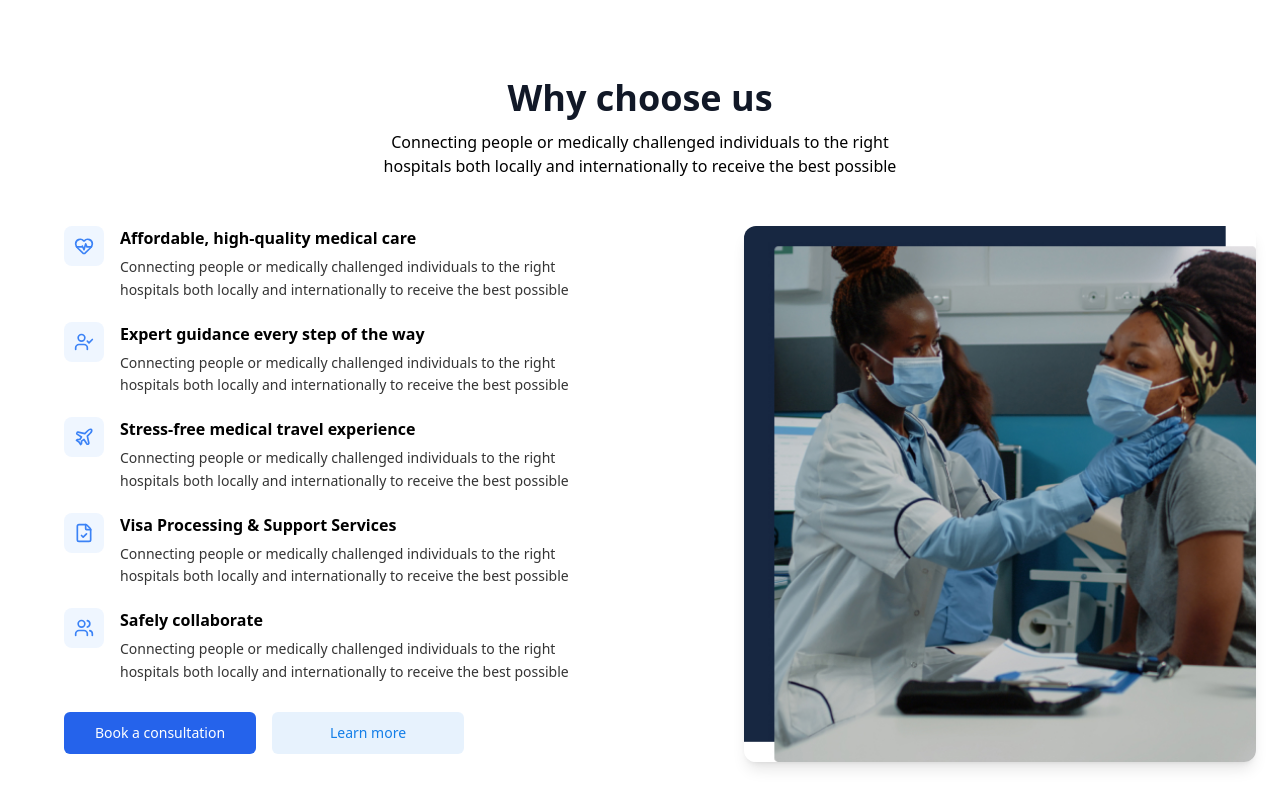
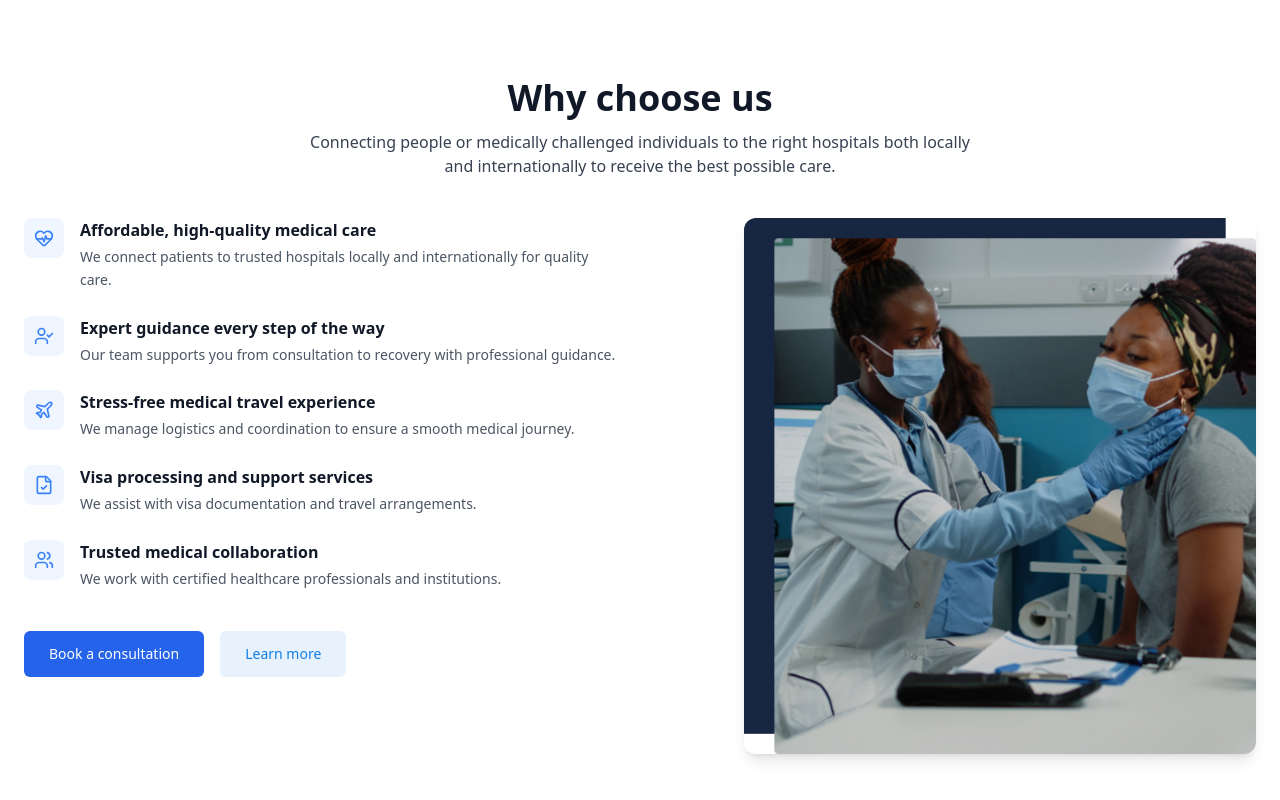
Before and after one commit to Binmuhammad001/healing-ways, a React (Vite) app: page / in a window 1280 px wide. Shown: the part 4300-5100 px from the top of the page. Built offline with nearby package versions, Linux system fonts and the light colour scheme.

Commit message:
Update section6.jsx

```diff
--- a/src/components/home/section6.jsx
+++ b/src/components/home/section6.jsx
@@ -1,90 +1,94 @@
-import React from 'react';
+import React from "react";
 import { HeartPulse, UserCheck, Plane, FileCheck, Users } from "lucide-react";
-import HeroMajor from '../../assets/major.jpg'
+import HeroMajor from "../../assets/major.jpg";
 
 export default function Section6() {
   return (
-    <section className="bg-white py-20">
-      <div className="container mx-auto px-6 max-w-7xl">
+    <section className="bg-white py-16 md:py-20 overflow-x-hidden">
+      <div className="max-w-7xl mx-auto px-4 sm:px-6">
+
         {/* Header */}
-        <div className="text-center mb-4">
-          <h2 className="text-4xl font-bold text-gray-900 mb-3">Why choose us</h2>
-          <p className="text-black text-base max-w-2xl mx-auto">
-            Connecting people or medically challenged individuals to the right<br/>hospitals both locally and internationally to receive the best possible
+        <div className="text-center mb-10">
+          <h2 className="text-2xl sm:text-3xl md:text-4xl font-bold text-gray-900 mb-3">
+            Why choose us
+          </h2>
+          <p className="text-gray-700 text-sm sm:text-base max-w-2xl mx-auto">
+            Connecting people or medically challenged individuals to the right
+            hospitals both locally and internationally to receive the best
+            possible care.
           </p>
         </div>
 
         {/* Content Grid */}
-        <div className="grid md:grid-cols-2 gap-4 items-start mt-12">
-          {/* Left side: features */}
-          <div className="space-y-5 pl-10">
-            <div className="flex items-start gap-4">
-              <div className="bg-blue-50 p-2.5 rounded-lg flex-shrink-0">
-                <HeartPulse className="text-blue-500 w-5 h-5" />
+        <div className="grid grid-cols-1 md:grid-cols-2 gap-10 items-start">
+
+          {/* Left: Features */}
+          <div className="space-y-6">
+            {[
+              {
+                icon: HeartPulse,
+                title: "Affordable, high-quality medical care",
+                text:
+                  "We connect patients to trusted hospitals locally and internationally for quality care."
+              },
+              {
+                icon: UserCheck,
+                title: "Expert guidance every step of the way",
+                text:
+                  "Our team supports you from consultation to recovery with professional guidance."
+              },
+              {
+                icon: Plane,
+                title: "Stress-free medical travel experience",
+                text:
+                  "We manage logistics and coordination to ensure a smooth medical journey."
+              },
+              {
+                icon: FileCheck,
+                title: "Visa processing and support services",
+                text:
+                  "We assist with visa documentation and travel arrangements."
+              },
+              {
+                icon: Users,
+                title: "Trusted medical collaboration",
+                text:
+                  "We work with certified healthcare professionals and institutions."
+              }
+            ].map(({ icon: Icon, title, text }, index) => (
+              <div key={index} className="flex items-start gap-4">
+                <div className="bg-blue-50 p-2.5 rounded-lg flex-shrink-0">
+                  <Icon className="text-blue-500 w-5 h-5" />
+                </div>
+                <div>
+                  <h3 className="font-semibold text-gray-900 mb-1 text-sm sm:text-base">
+                    {title}
+                  </h3>
+                  <p className="text-gray-600 text-sm leading-relaxed">
+                    {text}
+                  </p>
+                </div>
               </div>
-              <div>
-                <h3 className="font-semibold text-[#010101] mb-1.5 text-base">Affordable, high-quality medical care</h3>
-                <p className="text-[#010101CC] text-sm leading-relaxed">Connecting people or medically challenged individuals to the right<br/> hospitals both locally and internationally to receive the best possible</p>
-              </div>
+            ))}
+
+            {/* Buttons */}
+            <div className="flex flex-col sm:flex-row gap-4 pt-4">
+              <button className="w-full sm:w-auto bg-blue-600 hover:bg-blue-700 text-white px-6 py-3 rounded-md font-medium text-sm transition-colors">
+                Book a consultation
+              </button>
+              <button className="w-full sm:w-auto bg-[#137EE81A] hover:bg-blue-100 text-[#137EE8] px-6 py-3 rounded-md font-medium text-sm transition-colors">
+                Learn more
+              </button>
             </div>
-
-            <div className="flex items-start gap-4">
-              <div className="bg-blue-50 p-2.5 rounded-lg flex-shrink-0">
-                <UserCheck className="text-blue-500 w-5 h-5" />
-              </div>
-              <div>
-                <h3 className="font-semibold text-[#010101] mb-1.5 text-base">Expert guidance every step of the way</h3>
-                <p className="text-[#010101CC] text-sm leading-relaxed">Connecting people or medically challenged individuals to the right<br/> hospitals both locally and internationally to receive the best possible</p>
-              </div>
-            </div>
-
-            <div className="flex items-start gap-4">
-              <div className="bg-blue-50 p-2.5 rounded-lg flex-shrink-0">
-                <Plane className="text-blue-500 w-5 h-5" />
-              </div>
-              <div>
-                <h3 className="font-semibold text-[#010101] mb-1.5 text-base">Stress-free medical travel experience</h3>
-                <p className="text-[#010101CC] text-sm leading-relaxed">Connecting people or medically challenged individuals to the right<br/> hospitals both locally and internationally to receive the best possible</p>
-              </div>
-            </div>
-
-            <div className="flex items-start gap-4">
-              <div className="bg-blue-50 p-2.5 rounded-lg flex-shrink-0">
-                <FileCheck className="text-blue-500 w-5 h-5" />
-              </div>
-              <div>
-                <h3 className="font-semibold text-[#010101] mb-1.5 text-base">Visa Processing & Support Services</h3>
-                <p className="text-[#010101CC] text-sm leading-relaxed">Connecting people or medically challenged individuals to the right<br/> hospitals both locally and internationally to receive the best possible</p>
-              </div>
-            </div>
-
-            <div className="flex items-start gap-4">
-              <div className="bg-blue-50 p-2.5 rounded-lg flex-shrink-0">
-                <Users className="text-blue-500 w-5 h-5" />
-              </div>
-              <div>
-                <h3 className="font-semibold text-[#010101] mb-1.5 text-base">Safely collaborate</h3>
-                <p className="text-[#010101CC] text-sm leading-relaxed">Connecting people or medically challenged individuals to the right<br/> hospitals both locally and internationally to receive the best possible</p>
-              </div>
-            </div>
-
-            <div className="mt-8 flex gap-4 pt-2">
-            <button className="w-48 bg-blue-600 hover:bg-blue-700 text-white px-6 py-2.5 rounded-md font-medium text-sm transition-colors">
-                Book a consultation
-            </button>
-            <button className="w-48 bg-[#137EE81A] hover:bg-blue-700 text-[#137EE8] px-6 py-2.5 rounded-md font-medium text-sm transition-colors">
-                Learn more
-            </button>
-            </div>
-
           </div>
 
-          {/* Right side: image */}
+          {/* Right: Image */}
           <div className="flex justify-center md:justify-end">
             <img
               src={HeroMajor}
               alt="Medical consultation"
-              className="rounded-xl shadow-lg w-full max-w-lg object-cover"
+              className="rounded-xl shadow-lg w-full max-w-sm sm:max-w-md md:max-w-lg object-cover"
+              loading="lazy"
             />
           </div>
         </div>
```
